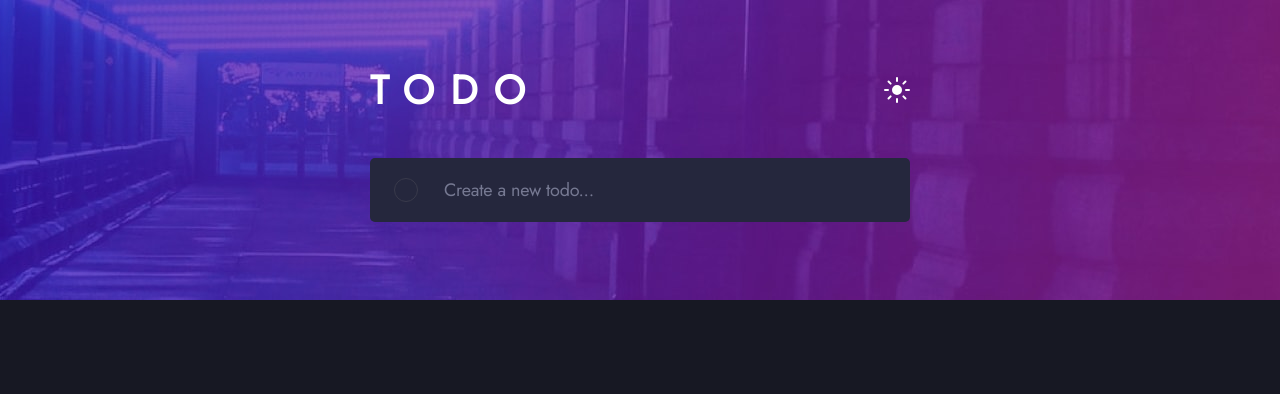
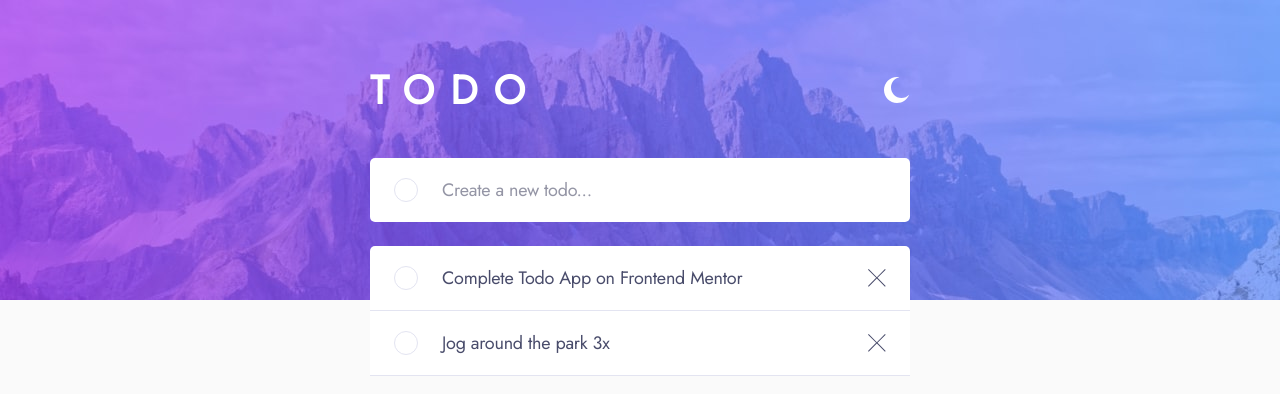
Before and after one commit to ZZ83/react-todo-app, a React (Vite) app: page / in a window 1280 px wide. Shown: the top 394 px of the page. Built offline with nearby package versions, Linux system fonts and the light colour scheme.

Commit message:
Add and style todo item

```diff
--- a/src/App.jsx
+++ b/src/App.jsx
@@ -5,6 +5,7 @@ import BackgroundImage from "./components/BackgroundImage";
 import Wrapper from "./components/Wrapper";
 import Header from "./components/Header";
 import AddItem from "./components/AddItem";
+import TodoItems from "./components/TodoItems";
 
 const themes = {
     lightTheme: {
@@ -26,7 +27,15 @@ const themes = {
 };
 
 function App() {
-    const [theme, setTheme] = useState(themes.darkTheme);
+    const [theme, setTheme] = useState(themes.lightTheme);
+
+    const [todo, setTodo] = useState([]);
+
+    console.log(todo);
+
+    function addTodo(item) {
+        setTodo([...item]);
+    }
 
     function changeTheme() {
         if (theme === themes.lightTheme) {
@@ -42,7 +51,8 @@ function App() {
             <BackgroundImage />
             <Wrapper>
                 <Header theme={theme} changeTheme={changeTheme} />
-                <AddItem />
+                <AddItem todo={todo} setTodo={setTodo} />
+                <TodoItems />
             </Wrapper>
         </ThemeProvider>
     );
--- a/src/components/AddItem.jsx
+++ b/src/components/AddItem.jsx
@@ -1,10 +1,12 @@
 import styled from "styled-components";
+import CheckBox from "./Checkbox";
 
 const StyledAddItem = styled.div`
     border-radius: 5px;
     background-color: ${(props) => props.theme.secondaryBG};
     padding: 0 20px;
-    display: flex;
+    display: grid;
+    grid-template-columns: 20px 1fr;
     align-items: center;
     margin-top: 40px;
     margin-bottom: 16px;
@@ -15,43 +17,44 @@ const StyledAddItem = styled.div`
         margin-top: 48px;
         margin-bottom: 24px;
         padding: 0 24px;
-    }
-`;
-
-const StyledCheckBox = styled.div`
-    width: 20px;
-    height: 20px;
-    margin-right: 12px;
-    border-radius: 50%;
-    border: 1px solid ${(props) => props.theme.accentColor};
-    @media (min-width: 588px) {
-        width: 24px;
-        height: 24px;
-        margin-right: 24px;
+        grid-template-columns: 24px 1fr;
     }
 `;
 
 const StyledInput = styled.input`
     border: 0;
     outline: 0;
-    width: 90%;
+
+    padding-left: 12px;
+
     letter-spacing: -0.17px;
-    color: ${(props) => props.theme.primaryColor};
+    color: inherit;
     height: 48px;
-    font-size: 12px;
+    font-size: 14px;
     background-color: transparent;
     @media (min-width: 588px) {
         height: 64px;
         font-size: 18px;
         letter-spacing: -0.25px;
+        padding-left: 24px;
     }
 `;
 
-function AddItem() {
+function AddItem({ todo, setTodo }) {
     return (
         <StyledAddItem>
-            <StyledCheckBox />
-            <StyledInput placeholder="Create a new todo..." />
+            <CheckBox />
+            <StyledInput
+                placeholder="Create a new todo..."
+                onKeyDown={(event) => {
+                    if (event.key === "Enter") {
+                        let t = event.target.value;
+                        setTodo([...todo, t]);
+
+                        event.target.value = "";
+                    }
+                }}
+            />
         </StyledAddItem>
     );
 }
--- /dev/null
+++ b/src/components/Checkbox.jsx
@@ -0,0 +1,18 @@
+import styled from "styled-components";
+
+const StyledCheckBox = styled.div`
+    width: 20px;
+    height: 20px;
+    border-radius: 50%;
+    border: 1px solid ${(props) => props.theme.accentColor};
+    @media (min-width: 588px) {
+        width: 24px;
+        height: 24px;
+    }
+`;
+
+function CheckBox() {
+    return <StyledCheckBox />;
+}
+
+export default CheckBox;
--- /dev/null
+++ b/src/components/CloseButton.jsx
@@ -0,0 +1,25 @@
+import styled from "styled-components";
+
+const StyledCloseButton = styled.svg`
+    width: 12px;
+    height: 12px;
+    fill: ${(props) => props.theme.primaryColor};
+    margin-left: auto;
+    @media (min-width: 588px) {
+        width: 18px;
+        height: 18px;
+    }
+`;
+
+function CloseButton() {
+    return (
+        <StyledCloseButton xmlns="http://www.w3.org/2000/svg" viewBox="0 0 18 18">
+            <path
+                fillRule="evenodd"
+                d="M16.97 0l.708.707L9.546 8.84l8.132 8.132-.707.707-8.132-8.132-8.132 8.132L0 16.97l8.132-8.132L0 .707.707 0 8.84 8.132 16.971 0z"
+            />
+        </StyledCloseButton>
+    );
+}
+
+export default CloseButton;
--- a/src/components/GlobalStyles.js
+++ b/src/components/GlobalStyles.js
@@ -156,7 +156,7 @@ const GlobalStyles = createGlobalStyle`
     h1, h2, h3, h4, h5, h6,
     p, blockquote, pre,
     dl, dd, ol, ul,
-    form, fieldset, legend,
+    form, input, fieldset, legend,
     figure,
     table, th, td, caption,
     hr {
@@ -198,6 +198,20 @@ const GlobalStyles = createGlobalStyle`
         margin: 0 auto;
         font-family: 'Jost', Arial, Helvetica, sans-serif;
         background-color: ${(props) => props.theme.primaryBG};
+        color: ${(props) => props.theme.primaryColor};
+    }
+
+    p {
+        padding-left: 12px;
+        padding-right: 12px;
+        font-size: 14px;
+        letter-spacing: -0.17px;
+        @media (min-width: 588px) {
+            padding-left: 24px;
+            padding-right: 24px;
+            font-size: 18px;
+            letter-spacing: -0.25px;
+        }
     }
 
     img {
--- a/src/components/ThemeIcon.jsx
+++ b/src/components/ThemeIcon.jsx
@@ -13,7 +13,7 @@ const StyledIcons = styled.svg`
 function ThemeIcon({ theme, changeTheme }) {
     if (theme.bg === "dark") {
         return (
-            <StyledIcons xmlns="http://www.w3.org/2000/svg" viewBox="0 0 26 26" onClick={changeTheme}>
+            <StyledIcons xmlns="http://www.w3.org/2000/svg" viewBox="0 0 26 26" onClick={changeTheme} role="button">
                 <path
                     fillRule="evenodd"
                     d="M13 21a1 1 0 011 1v3a1 1 0 11-2 0v-3a1 1 0 011-1zm-5.657-2.343a1 1 0 010 1.414l-2.121 2.121a1 1 0 01-1.414-1.414l2.12-2.121a1 1 0 011.415 0zm12.728 0l2.121 2.121a1 1 0 01-1.414 1.414l-2.121-2.12a1 1 0 011.414-1.415zM13 8a5 5 0 110 10 5 5 0 010-10zm12 4a1 1 0 110 2h-3a1 1 0 110-2h3zM4 12a1 1 0 110 2H1a1 1 0 110-2h3zm18.192-8.192a1 1 0 010 1.414l-2.12 2.121a1 1 0 01-1.415-1.414l2.121-2.121a1 1 0 011.414 0zm-16.97 0l2.121 2.12A1 1 0 015.93 7.344L3.808 5.222a1 1 0 011.414-1.414zM13 0a1 1 0 011 1v3a1 1 0 11-2 0V1a1 1 0 011-1z"
@@ -22,7 +22,7 @@ function ThemeIcon({ theme, changeTheme }) {
         );
     } else {
         return (
-            <StyledIcons xmlns="http://www.w3.org/2000/svg" viewBox="0 0 26 26" onClick={changeTheme}>
+            <StyledIcons xmlns="http://www.w3.org/2000/svg" viewBox="0 0 26 26" onClick={changeTheme} role="button">
                 <path
                     fillRule="evenodd"
                     d="M13 0c.81 0 1.603.074 2.373.216C10.593 1.199 7 5.43 7 10.5 7 16.299 11.701 21 17.5 21c2.996 0 5.7-1.255 7.613-3.268C23.22 22.572 18.51 26 13 26 5.82 26 0 20.18 0 13S5.82 0 13 0z"
--- /dev/null
+++ b/src/components/TodoItems.jsx
@@ -0,0 +1,47 @@
+import styled from "styled-components";
+import CheckBox from "./Checkbox";
+import CloseButton from "./CloseButton";
+
+const StyledTodo = styled.li`
+    display: grid;
+    grid-template-columns: 20px 1fr 12px;
+    grid-template-rows: 1fr;
+    align-items: center;
+    padding: 20px;
+    padding-left: 20px;
+    padding-right: 20px;
+    font-size: 14px;
+    letter-spacing: -0.17px;
+    background-color: ${(props) => props.theme.secondaryBG};
+    border-bottom: 1px solid ${(props) => props.theme.accentColor};
+    &:first-child {
+        border-radius: 5px 5px 0 0;
+    }
+    @media (min-width: 588px) {
+        grid-template-columns: 24px 1fr 18px;
+        padding-left: 24px;
+        padding-right: 24px;
+        font-size: 18px;
+        letter-spacing: -0.25px;
+    }
+`;
+
+function TodoItems() {
+    return (
+        <ul>
+            <StyledTodo draggable="true">
+                <CheckBox />
+                <p>Complete Todo App on Frontend Mentor</p>
+                <CloseButton />
+            </StyledTodo>
+
+            <StyledTodo>
+                <CheckBox />
+                <p>Jog around the park 3x</p>
+                <CloseButton />
+            </StyledTodo>
+        </ul>
+    );
+}
+
+export default TodoItems;
```
